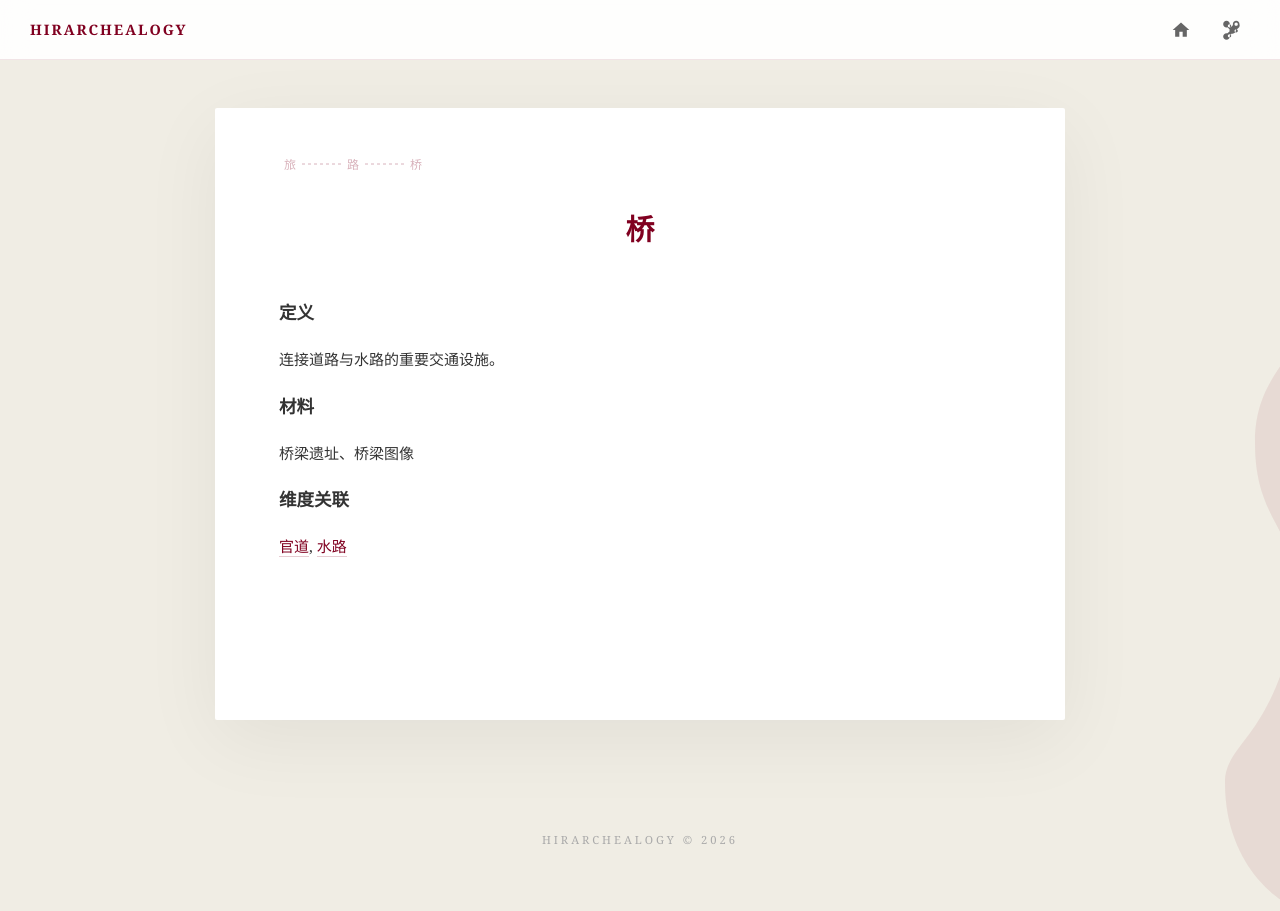
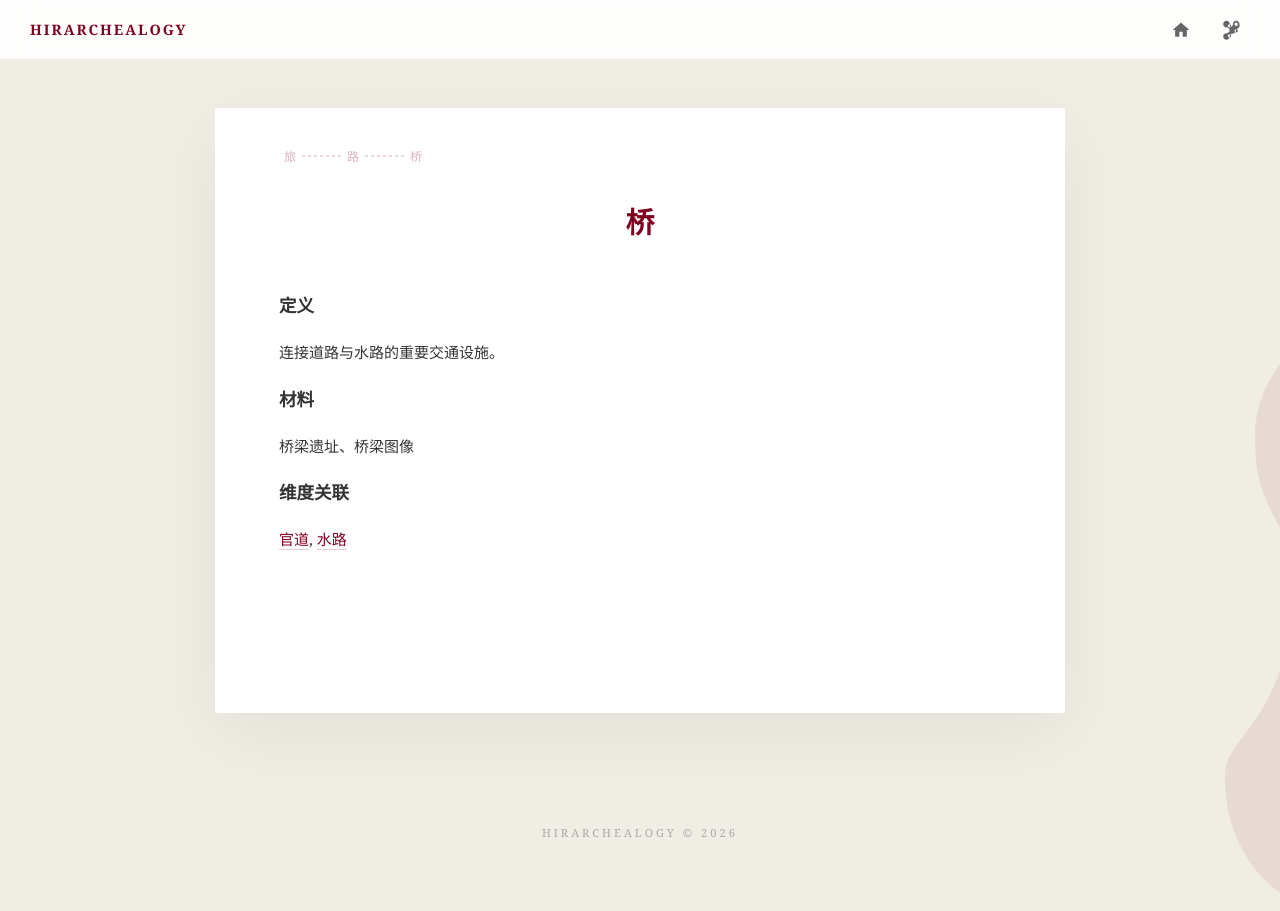
Before and after one commit to relHIGH/hirarchealogy, a Jekyll site: the page built from docs/古代旅行/路/桥.md, in a window 1280 px wide. Built offline with Jekyll 4.4.1, drawn with Linux system fonts in a browser that asks for light colours.

Commit message:
fix: 建立视觉自检机制并修复物理路径乱码与链接偏移问题

```diff
--- a/_layouts/default.html
+++ b/_layouts/default.html
@@ -53,19 +52,19 @@
     .back-text { opacity: 0; transition: 0.8s; font-size: 28px; color: white; font-family: "Songti SC", serif; margin-bottom: 20px; }
     #right-sidebar-trigger:hover .back-text { opacity: 1; }
 
-    /* 【旅回 1.6.4】全汉字轨迹页眉 */
+    /* 【旅回 1.6.5】全汉字虚线轨迹页眉 */
     #trajectory-line {
       display: flex; align-items: center; justify-content: flex-start;
-      margin-bottom: 30px; margin-top: -35px;
-      opacity: 0.3; transition: 0.4s; min-height: 20px;
+      margin-bottom: 30px; margin-top: -45px; /* 拔高 */
+      opacity: 0.3; transition: 0.4s; min-height: 25px;
     }
     #trajectory-line:hover { opacity: 1; }
     .traj-node { text-decoration: none; color: var(--accent); font-family: "Songti SC", serif; font-size: 12px; letter-spacing: 1px; transition: 0.3s; padding: 2px 5px; }
     .traj-node:hover { background: var(--accent); color: white; border-radius: 2px; }
     .traj-svg { width: 40px; height: 20px; overflow: visible; display: flex; align-items: center; }
-    .traj-svg path { fill: none; stroke: var(--accent); stroke-width: 1; stroke-dasharray: 3,3; transition: 0.6s; }
+    .traj-svg path { fill: none; stroke: var(--accent); stroke-width: 1; stroke-dasharray: 3,3; }
 
-    /* 球体矩阵 */
+    /* 球体与内容 */
     .orb-grid { display: flex; justify-content: center; gap: 45px; flex-wrap: wrap; margin-top: 60px; }
     .portal-orb { width: 180px; height: 180px; border-radius: 50%; background: radial-gradient(circle at 30% 30%, #fff, #f8f8f8); border: 1px solid #e0dbd0; display: flex; flex-direction: column; justify-content: center; align-items: center; cursor: pointer; transition: 0.6s; box-shadow: 0 10px 30px rgba(0,0,0,0.05); text-decoration: none !important; opacity: 0; transform: translateY(20px); }
     .portal-orb.active-orb { opacity: 1 !important; transform: translateY(0) !important; }
@@ -73,13 +72,11 @@
     .portal-orb:hover { background: var(--accent); border-color: transparent; }
     .portal-orb:hover .orb-title { color: white !important; }
 
-    /* 仪式感大球 */
     #ritual-container { position: fixed; top: 0; left: 0; width: 100%; height: 100%; display: flex; justify-content: center; align-items: center; background: var(--bg-main); z-index: 1000; }
-    .ritual-orb-large { width: 220px; height: 220px; border: 2.5px solid var(--accent); background: #fff; border-radius: 50%; display: flex; justify-content: center; align-items: center; cursor: pointer; }
+    .ritual-orb-large { width: 220px; height: 220px; border: 2px solid var(--accent); background: #fff; border-radius: 50%; display: flex; justify-content: center; align-items: center; cursor: pointer; }
     #ritual-text { color: #800020 !important; font-weight: bold; font-size: 3rem; font-family: "Songti SC", serif; }
     .ritual-orb-large.locked { border: 4px double var(--accent); }
 
-    /* 容器样式 */
     #content-wrapper { flex-grow: 1; overflow-y: auto; padding: 0 55px; background: var(--bg-main); }
     .container { max-width: 850px; margin: 3rem auto; background: var(--card-bg); padding: 5rem 4rem; box-shadow: 0 20px 80px rgba(0,0,0,0.06); border-radius: 2px; }
     #markdown-body { font-size: 15px; color: #333; line-height: 1.8; }
@@ -109,21 +106,22 @@
     </div>
     <div id="content-wrapper">
       <main class="container">
-        <!-- 【旅回 1.6.4】Liquid 物理路径引擎 - 绝无乱码 -->
+        <!-- 【旅回 1.6.5】物理路径解析 - 终结乱码 -->
         <div id="trajectory-line">
           {% assign path_parts = page.path | split: "/" %}
-          {% assign link_path = site.baseurl | append: "/" %}
+          {% assign cur_build_path = site.baseurl %}
           {% for part in path_parts %}
+            {% assign cur_build_path = cur_build_path | append: "/" | append: part %}
             {% if part == "docs" or part == "index.md" %}{% continue %}{% endif %}
-            {% assign clean_name = part | remove: ".md" %}
-            {% assign display_name = clean_name %}
-            {% if clean_name == "古代旅行" %}{% assign display_name = "旅" %}{% endif %}
 
-            {% assign link_path = link_path | append: "docs/" | append: part | replace: "index.md", "" | replace: ".md", ".html" %}
-            <a href="{{ link_path }}" class="traj-node">{{ display_name }}</a>
+            {% assign raw_name = part | remove: ".md" %}
+            {% assign display_name = raw_name %}
+            {% if raw_name == "古代旅行" %}{% assign display_name = "旅" %}{% endif %}
+
+            {% assign final_link = cur_build_path | replace: ".md", ".html" | replace: "index.html", "" %}
+            <a href="{{ final_link }}" class="traj-node">{{ display_name }}</a>
 
             {% unless forloop.last %}
-              {% if part contains ".md" %}{% break %}{% endif %}
               <div class="traj-svg"><svg viewBox="0 0 40 20"><path d="M0,10 L40,10" class="traj-path"></path></svg></div>
             {% endunless %}
           {% endfor %}
```
Also changed, not shown: other parts of _layouts/default.html (+1 -2 lines).
